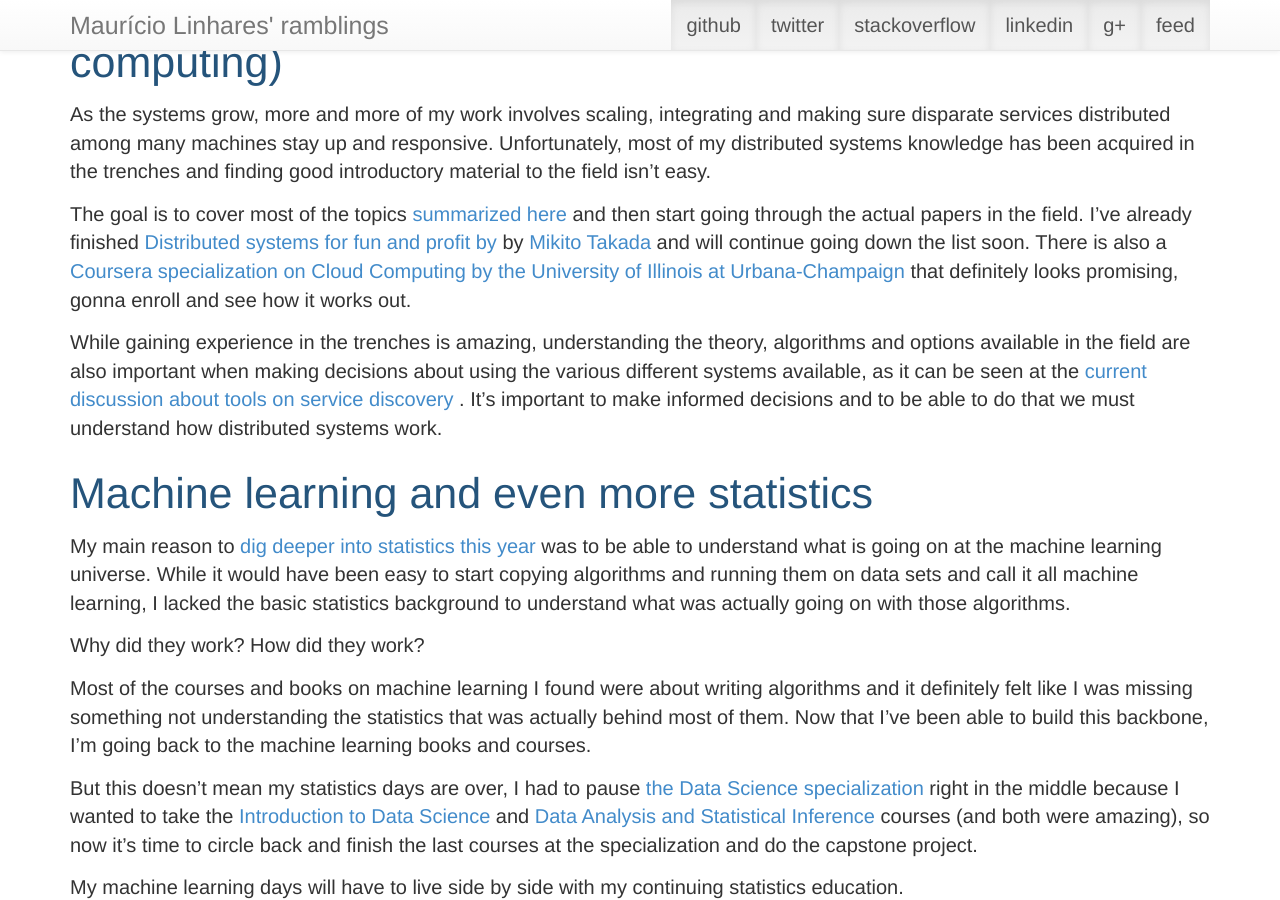
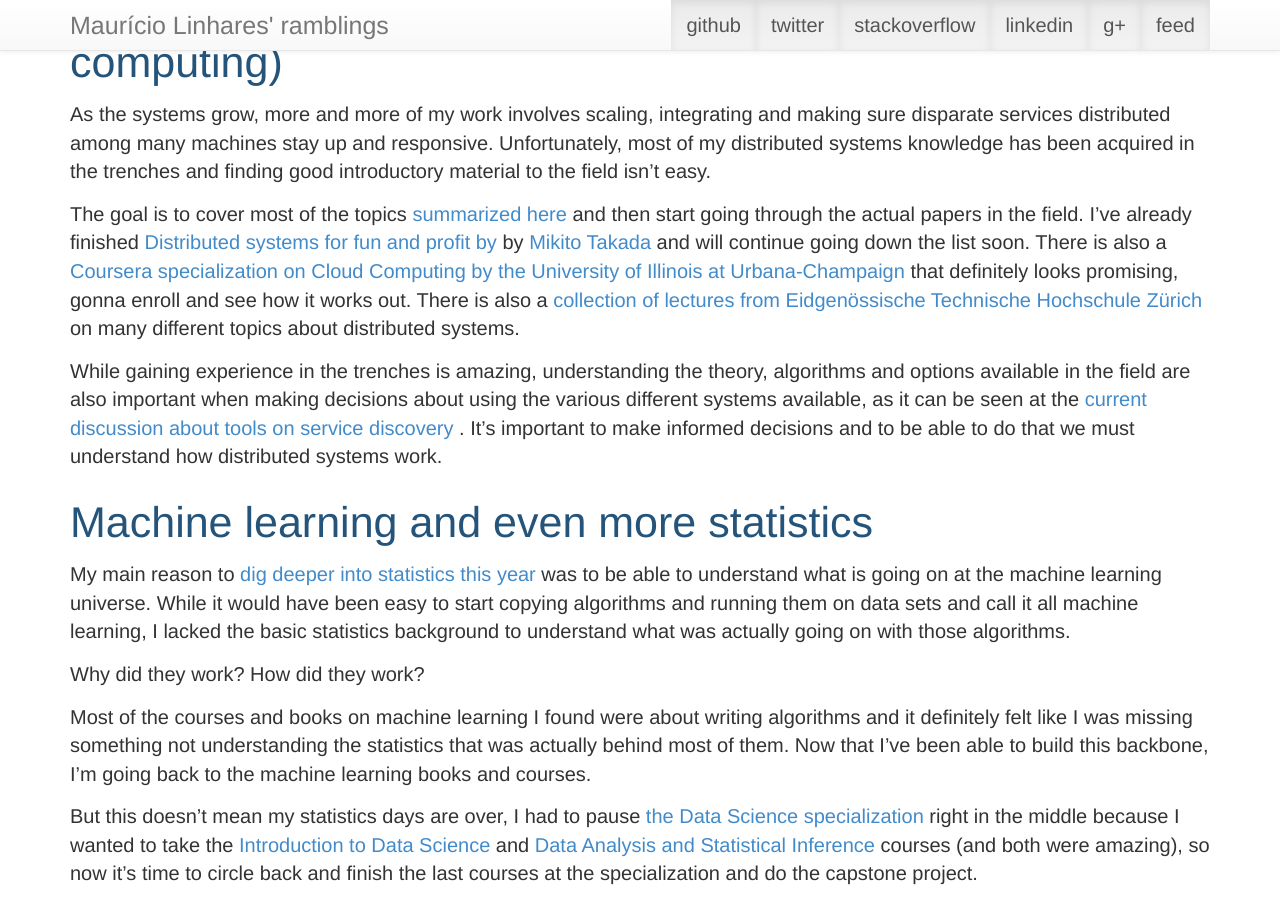
Before and after one commit to mauricio/mauricio.github.com, a Jekyll site: the page built from _posts/2014-12-25-technology-to-learn-for-2015.md, in a window 1280 px wide and 900 px high, scrolled down 381 px. Built offline with Jekyll 4.4.1, drawn with Linux system fonts in a browser that asks for light colours; comment, search, counter and statistics services are not loaded.

Commit message:
Include ETH Zurich lectures

```diff
--- a/_posts/2014-12-25-technology-to-learn-for-2015.md
+++ b/_posts/2014-12-25-technology-to-learn-for-2015.md
@@ -15,7 +15,7 @@
 
 As the systems grow, more and more of my work involves scaling, integrating and making sure disparate services distributed among many machines stay up and responsive. Unfortunately, most of my distributed systems knowledge has been acquired in the trenches and finding good introductory material to the field isn't easy.
 
-The goal is to cover most of the topics [summarized here](http://the-paper-trail.org/blog/distributed-systems-theory-for-the-distributed-systems-engineer/) and then start going through the actual papers in the field. I've already finished [Distributed systems for fun and profit by ](http://book.mixu.net/distsys/) by [Mikito Takada](https://twitter.com/mikitotakada) and will continue going down the list soon. There is also a [Coursera specialization on Cloud Computing by the University of Illinois at Urbana-Champaign](https://www.coursera.org/specialization/cloudcomputing/19) that definitely looks promising, gonna enroll and see how it works out.
+The goal is to cover most of the topics [summarized here](http://the-paper-trail.org/blog/distributed-systems-theory-for-the-distributed-systems-engineer/) and then start going through the actual papers in the field. I've already finished [Distributed systems for fun and profit by ](http://book.mixu.net/distsys/) by [Mikito Takada](https://twitter.com/mikitotakada) and will continue going down the list soon. There is also a [Coursera specialization on Cloud Computing by the University of Illinois at Urbana-Champaign](https://www.coursera.org/specialization/cloudcomputing/19) that definitely looks promising, gonna enroll and see how it works out. There is also a [collection of lectures from Eidgenössische Technische Hochschule Zürich](http://dcg.ethz.ch/lectures/podc_allstars/) on many different topics about distributed systems.
 
 While gaining experience in the trenches is amazing, understanding the theory, algorithms and options available in the field are also important when making decisions about using the various different systems available, as it can be seen at the [current discussion about tools on service discovery ](https://www.knewton.com/tech/blog/2014/12/eureka-shouldnt-use-zookeeper-service-discovery/). It's important to make informed decisions and to be able to do that we must understand how distributed systems work.
 
```
